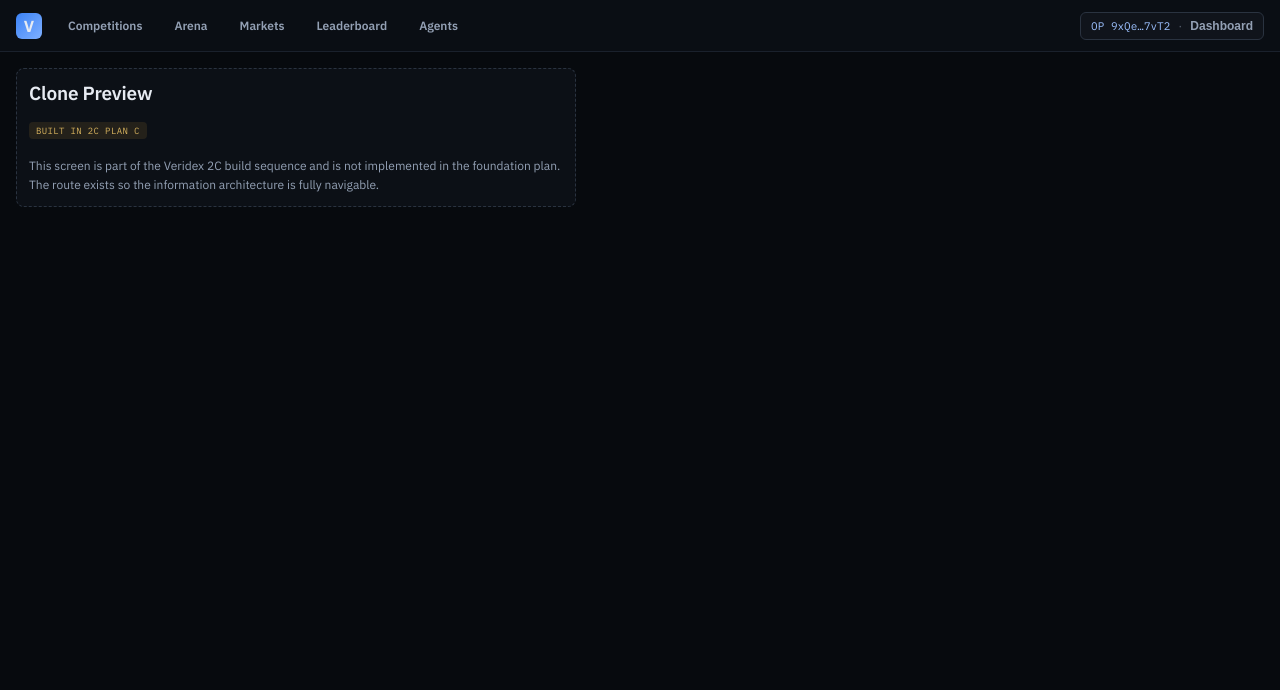
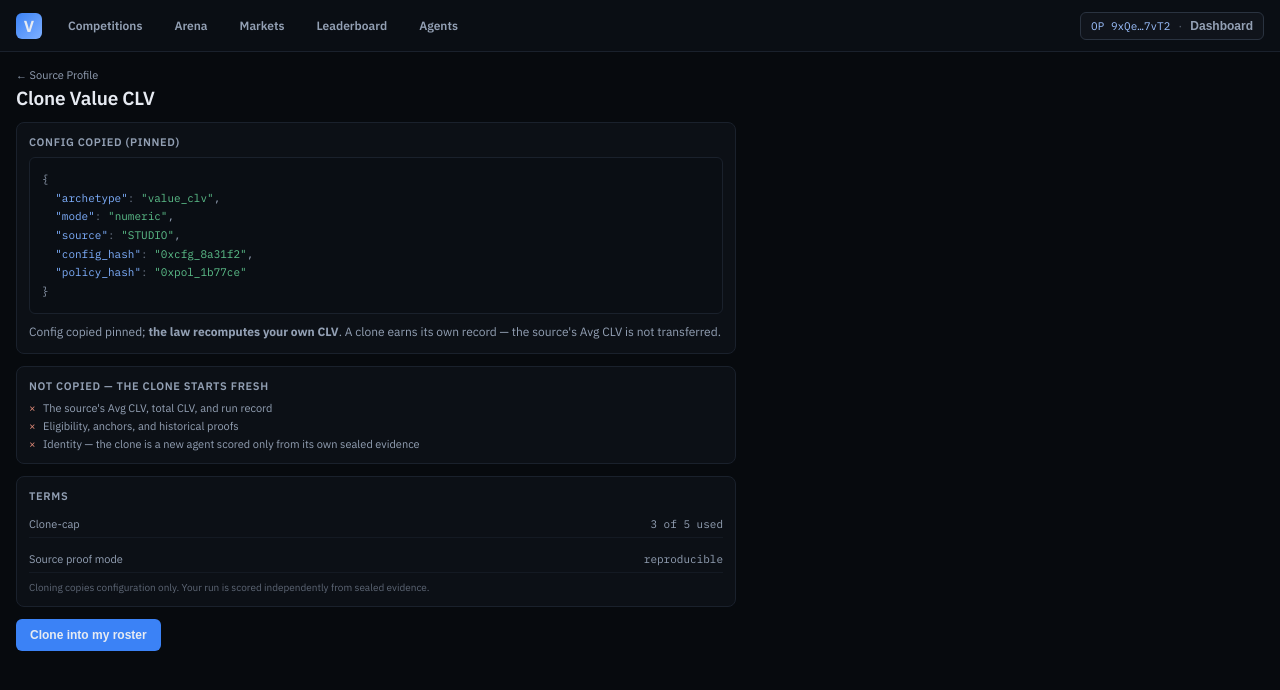
Before and after one commit to degencodebeast/veridex, a Next.js app in the folder apps/web/: page /clone in a window 1280 px wide. Shown: the top 690 px of the page. Built offline with nearby package versions, Linux system fonts and the light colour scheme.

Commit message:
feat(web): Clone Preview (REQ-022/AC-023) — copies CONFIG only + explicit 'not copied' disclosure (#3 no inherited CLV/record)

```diff
--- a/apps/web/app/clone/page.tsx
+++ b/apps/web/app/clone/page.tsx
@@ -1,4 +1,21 @@
-import { ScreenStub } from '@/components/layout/ScreenStub';
+'use client';
+import { Suspense } from 'react';
+import { useRouter, useSearchParams } from 'next/navigation';
+import { ClonePreviewScreen } from '@/components/screens/ClonePreviewScreen';
+import { AGENT_PROFILES } from '@/lib/fixtures/catalog';
+
+function CloneInner() {
+  const router = useRouter();
+  const params = useSearchParams();
+  const source = AGENT_PROFILES[params.get('source') ?? 'value_clv'] ?? AGENT_PROFILES.value_clv;
+  return <ClonePreviewScreen source={source} onCommit={() => router.push('/dashboard')} />;
+}
+
+// useSearchParams requires a Suspense boundary in Next 15 to avoid de-opting the route.
 export default function ClonePreviewPage() {
-  return <ScreenStub label="Clone Preview" plan="2C Plan C" />;
+  return (
+    <Suspense>
+      <CloneInner />
+    </Suspense>
+  );
 }
--- /dev/null
+++ b/apps/web/components/screens/ClonePreviewScreen.module.css
@@ -0,0 +1,14 @@
+.screen { display: flex; flex-direction: column; gap: var(--space-3); max-width: 720px; }
+.head { display: flex; flex-direction: column; gap: var(--space-1); }
+.back { color: var(--text-2); font-size: 11px; text-decoration: none; }
+.back:hover { color: var(--accent-hi); }
+.title { margin: 0; font-size: 19px; font-weight: 600; letter-spacing: -0.01em; }
+.panel { display: flex; flex-direction: column; gap: var(--space-2); padding: var(--pad-panel); border: 1px solid var(--border); border-radius: var(--radius-panel); background: var(--panel); }
+.h2 { margin: 0; font-size: 11px; font-weight: 600; letter-spacing: 0.06em; text-transform: uppercase; color: var(--text-2); }
+.copy { margin: 0; color: var(--text-2); font-size: 12px; line-height: 1.6; }
+.list { list-style: none; margin: 0; padding: 0; display: flex; flex-direction: column; gap: 4px; }
+.item { color: var(--text-2); font-size: 11px; padding-left: 14px; position: relative; }
+.item::before { content: "×"; position: absolute; left: 0; color: var(--negative); }
+.kv { display: flex; align-items: center; justify-content: space-between; padding: 6px 0; border-bottom: 1px solid var(--border-soft); font-size: 11px; color: var(--text-2); }
+.note { margin: 0; color: var(--text-3); font-size: 10px; }
+.commit { align-self: flex-start; padding: 9px 14px; border: none; border-radius: var(--radius-control); background: var(--accent); color: var(--text-1); font-size: 12px; font-weight: 600; cursor: pointer; }
--- /dev/null
+++ b/apps/web/components/screens/ClonePreviewScreen.tsx
@@ -0,0 +1,51 @@
+'use client';
+import Link from 'next/link';
+import { JsonView } from '@/components/ui/JsonView';
+import type { AgentProfileRecord } from '@/lib/catalog';
+import styles from './ClonePreviewScreen.module.css';
+
+export function ClonePreviewScreen({
+  source, onCommit = () => {},
+}: { source: AgentProfileRecord; onCommit?: () => void }) {
+  // AC-023: a clone copies CONFIG ONLY — never the source's CLV record/identity. Only config-level
+  // fields are surfaced here (no avg_clv/total_clv/runs/valid_count/anchors).
+  const copiedConfig = {
+    archetype: source.archetype,
+    mode: source.mode,
+    source: source.source,
+    config_hash: source.config_hash,
+    policy_hash: source.policy_hash,
+  };
+  return (
+    <section className={styles.screen} aria-label="Clone Preview">
+      <header className={styles.head}>
+        <Link href={`/agents/${source.agent_id}`} className={styles.back}>← Source Profile</Link>
+        <h1 className={styles.title}>Clone {source.agent_name}</h1>
+      </header>
+
+      <section className={styles.panel}>
+        <h2 className={styles.h2}>Config copied (pinned)</h2>
+        <JsonView data={copiedConfig} />
+        <p className={styles.copy}>Config copied pinned; <strong>the law recomputes your own CLV</strong>. A clone earns its own record — the source&apos;s Avg CLV is not transferred.</p>
+      </section>
+
+      <section className={styles.panel} data-testid="not-copied">
+        <h2 className={styles.h2}>Not copied — the clone starts fresh</h2>
+        <ul className={styles.list}>
+          <li className={styles.item}>The source&apos;s Avg CLV, total CLV, and run record</li>
+          <li className={styles.item}>Eligibility, anchors, and historical proofs</li>
+          <li className={styles.item}>Identity — the clone is a new agent scored only from its own sealed evidence</li>
+        </ul>
+      </section>
+
+      <section className={styles.panel}>
+        <h2 className={styles.h2}>Terms</h2>
+        <div className={styles.kv}><span>Clone-cap</span><span className="mono">3 of 5 used</span></div>
+        <div className={styles.kv}><span>Source proof mode</span><span className="mono">{source.proof_mode}</span></div>
+        <p className={styles.note}>Cloning copies configuration only. Your run is scored independently from sealed evidence.</p>
+      </section>
+
+      <button type="button" className={styles.commit} onClick={onCommit}>Clone into my roster</button>
+    </section>
+  );
+}
```
Also changed, not shown: 1 other file (tests, documents, lock files or other folders).
